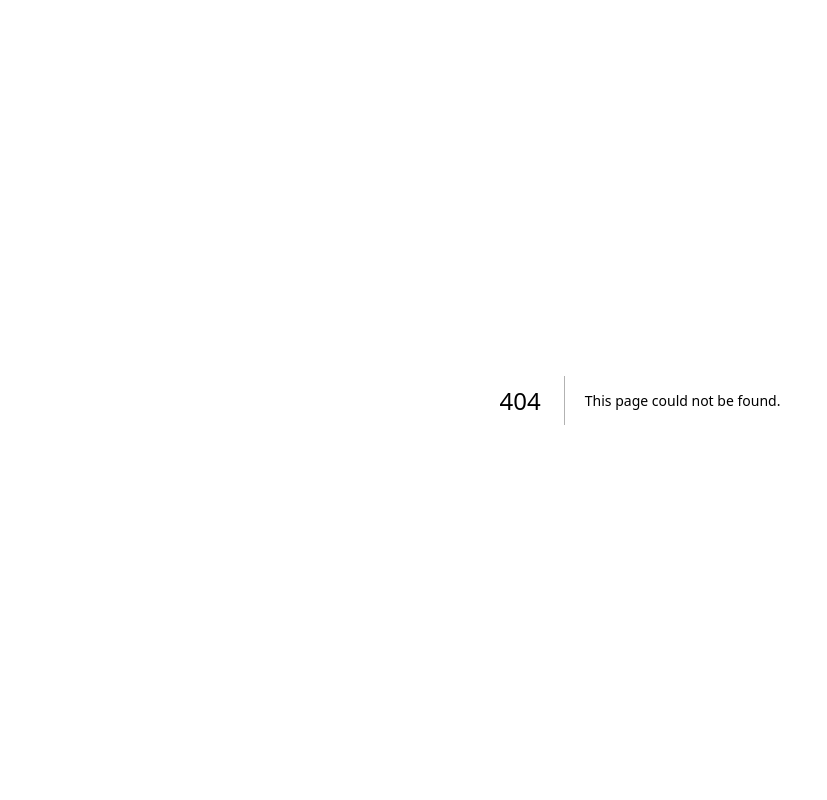
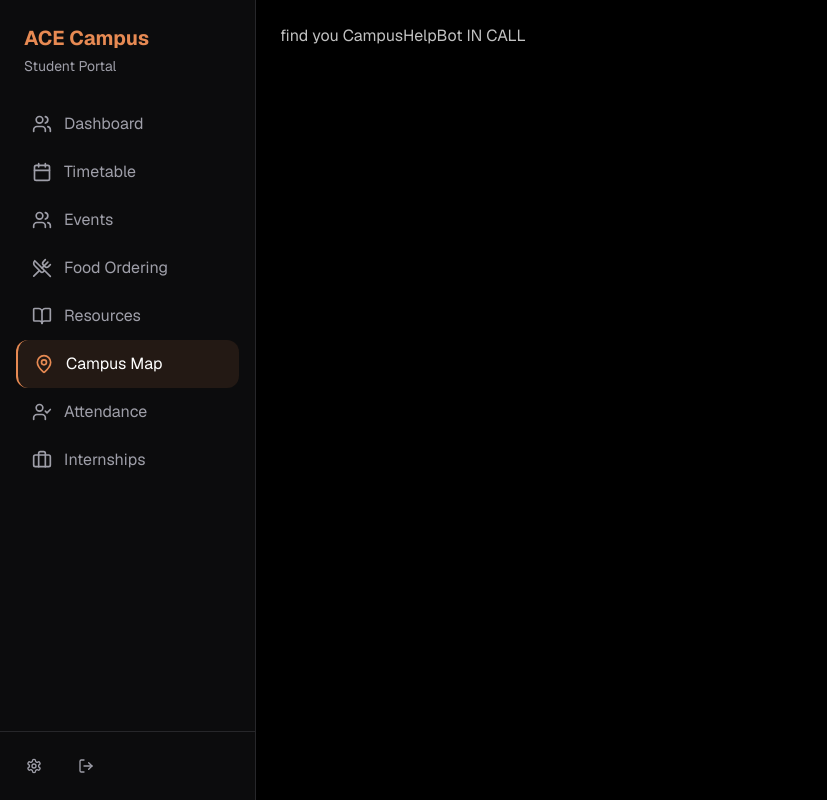
Before and after one commit to faizzz11/ace, a Next.js app: page /student/map in a window 1280 px wide. Before the commit this address had no page. Shown: the whole page, without its empty margins (0-827 px from the left). Built offline with nearby package versions, Linux system fonts and the light colour scheme.

Commit message:
Add MapPage component with StudentSidebar integration and initial layout

```diff
--- /dev/null
+++ b/app/student/map/page.tsx
@@ -0,0 +1,20 @@
+import React from 'react'
+import { StudentSidebar } from "@/components/student-sidebar"
+
+
+const MapPage = () => {
+  return (
+     <div className="min-h-screen bg-black flex">
+      <StudentSidebar />
+
+      {/* Main Content */}
+      <div className="flex-1 p-6">
+        find you CampusHelpBot IN CALL
+
+        </div>
+
+    </div>
+  )
+}
+
+export default MapPage
```
